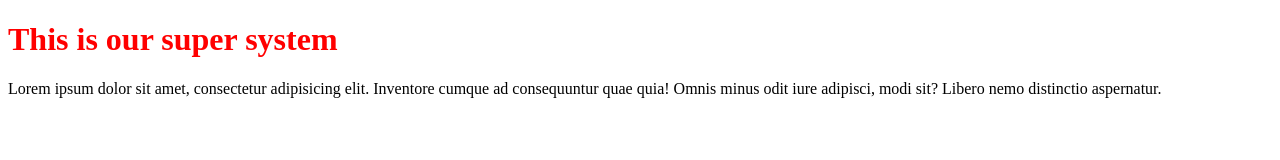
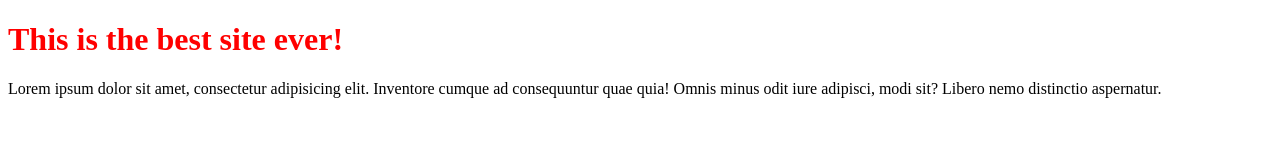
Before and after one commit to LCBOsyndicate/super-system, a plain HTML site: page index.html in a window 1280 px wide. Drawn offline with Linux system fonts and the light colour scheme.

Commit message:
I've changed h1

```diff
--- a/index.html
+++ b/index.html
@@ -7,7 +7,7 @@
 </head>
 <body>
 	<main>
-		<h1>This is our super system</h1>
+		<h1>This is the best site ever!</h1>
 		<p>Lorem ipsum dolor sit amet, consectetur adipisicing elit. Inventore cumque ad consequuntur quae quia! Omnis minus odit iure adipisci, modi sit? Libero nemo distinctio aspernatur.</p>
 	</main>
 </body>
```
